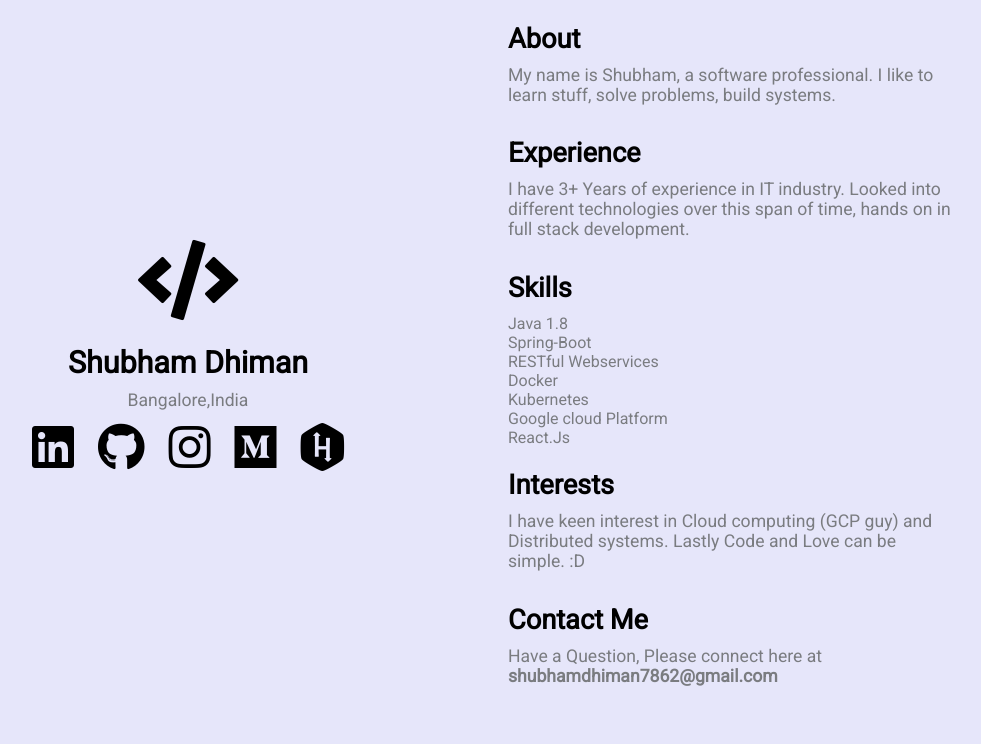
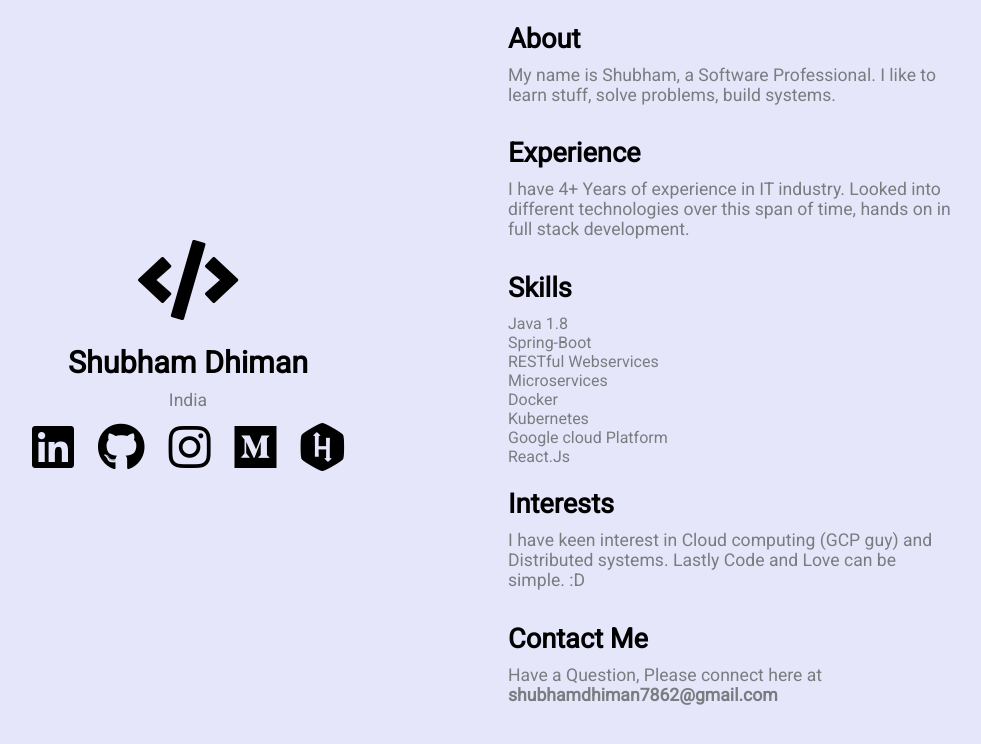
Before and after one commit to dhiman-007/dhiman-007.github.io, a plain HTML site: page index.html in a window 1280 px wide. Shown: the whole page, without its empty margins (132-1113 px from the left). Drawn offline with Linux system fonts and the light colour scheme.

Commit message:
Update index.html

```diff
--- a/index.html
+++ b/index.html
@@ -20,7 +20,7 @@
         <div class="section-1">
             <i class="fas fa-code fa-5x white"></i>
             <h2>Shubham Dhiman</h2>
-            <p>Bangalore,India</p>
+            <p>India</p>
 
             <a href="https://www.linkedin.com/in/daemon/" target="_blank"><i class="fab fa-linkedin"></i></a>
             <a href="https://github.com/dhiman-007" target="_blank"><i class="fab fa-github"></i></a>
@@ -32,17 +32,18 @@
 
                 <h2>About</h2>
 
-                <p>My name is Shubham, a software professional. I like to learn stuff, solve problems, build systems.</p>
+                <p>My name is Shubham, a Software Professional. I like to learn stuff, solve problems, build systems.</p>
 
                 <h2>Experience</h2>
 
-                <p>I have 3+ Years of experience in IT industry. Looked into different technologies over this span of time, hands on in full stack development. </p>
+                <p>I have 4+ Years of experience in IT industry. Looked into different technologies over this span of time, hands on in full stack development. </p>
 
 
                 <h2>Skills</h2>
             Java 1.8 <br />
             Spring-Boot<br />
             RESTful Webservices<br />
+            Microservices<br />
             Docker<br />
             Kubernetes<br />
             Google cloud Platform<br />
```
